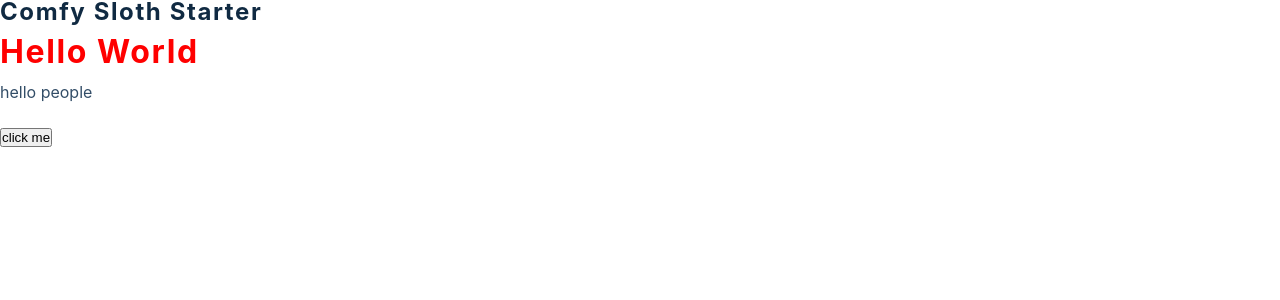
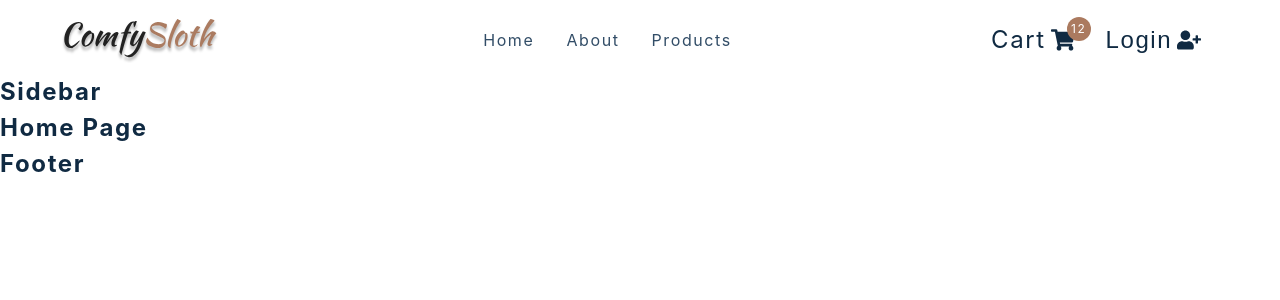
Before and after one commit to Quangnguyenz/reactjs-store, a React (Create React App) app: page / in a window 1280 px wide. Shown: the top 300 px of the page. Built offline with nearby package versions, Linux system fonts and the light colour scheme; the HTML template or start-up script is replaced by a standard one.

Commit message:
Added a few components to the home page

```diff
--- a/src/App.js
+++ b/src/App.js
@@ -1,32 +1,38 @@
 import React from 'react'
 import { BrowserRouter as Router, Switch, Route } from 'react-router-dom'
 import { Navbar, Sidebar, Footer } from './components'
-
-import styled from 'styled-components'
-
-import Testing from './testing'
-
-const Button = styled.button`
-background: green;
-color: white;`
-
-const Container = styled.div`
-background: red;
-color: white;
-font-size: 2rem;
-.hero{
-  font-size: 8rem;
-  background: pink;
-}
-
-`
+import { Home, Products, SingleProduct, About, Cart, Error, Checkout, Private } from './pages'
 
 function App() {
   return (
-    <div>
-      <h4>comfy sloth starter</h4>
-      <Testing />
-    </div>)
+    <Router>
+      <Navbar></Navbar>
+      <Sidebar></Sidebar>
+      <Switch>
+        <Route exact path='/'>
+          <Home></Home>
+        </Route>
+        <Route exact path='/about'>
+          <About></About>
+        </Route>
+        <Route exact path='/cart'>
+          <Cart></Cart>
+        </Route>
+        <Route exact path='/products'>
+          <Products></Products>
+        </Route>
+        <Route exact path='/products/:id' children={<SingleProduct />}>
+        </Route>
+        <Route exact path='/checkout'>
+          <Checkout></Checkout>
+        </Route>
+        <Route exact path='*'>
+          <Error></Error>
+        </Route>
+      </Switch>
+      <Footer />
+    </Router>
+  )
 }
 
 export default App
--- a/src/components/CartButtons.js
+++ b/src/components/CartButtons.js
@@ -7,7 +7,20 @@ import { useCartContext } from '../context/cart_context'
 import { useUserContext } from '../context/user_context'
 
 const CartButtons = () => {
-  return <h4>cart buttons </h4>
+  return (
+    <Wrapper className='cart-btn-wrapper'>
+      <Link to="/cart" className='cart-btn'>
+        Cart
+        <span className='cart-container'>
+          <FaShoppingCart></FaShoppingCart>
+          <span className='cart-value'>12</span>
+        </span>
+      </Link>
+      <button type='button' className='auth-btn'>
+        Login <FaUserPlus />
+      </button>
+    </Wrapper>
+  )
 }
 
 const Wrapper = styled.div`
--- a/src/components/Navbar.js
+++ b/src/components/Navbar.js
@@ -9,7 +9,31 @@ import { useProductsContext } from '../context/products_context'
 import { useUserContext } from '../context/user_context'
 
 const Nav = () => {
-  return <h4>navbar</h4>
+  return (
+    <NavContainer>
+      <div className="nav-center">
+        <div className='nav-header'>
+          <Link to='/'>
+            <img src={logo} alt="comfy sloth" />
+          </Link>
+          <button className='nav-toggle' type='button'>
+            <FaBars></FaBars>
+          </button>
+        </div>
+        <ul className="nav-links">
+          {links.map((link) => {
+            const { id, text, url } = link
+            return (
+              <li ley={id}>
+                <Link to={url}>{text}</Link>
+              </li>
+            )
+          })}
+        </ul>
+        <CartButtons></CartButtons>
+      </div>
+    </NavContainer>
+  )
 }
 
 const NavContainer = styled.nav`
--- a/src/pages/index.js
+++ b/src/pages/index.js
@@ -0,0 +1,11 @@
+import Home from './HomePage'
+import Products from './ProductsPage'
+import SingleProduct from './SingleProductPage'
+import About from './AboutPage'
+import Cart from './CartPage'
+import Error from './ErrorPage'
+import Checkout from './CheckoutPage'
+import Private from './PrivateRoute'
+
+
+export { Home, Products, SingleProduct, About, Cart, Error, Checkout, Private }
--- a/src/testing.js
+++ /dev/null
@@ -1,20 +0,0 @@
-import React from 'react'
-import styled from 'styled-components'
-
-function Testing() {
-    return (
-        <Wrapper>
-            <h3>Hello world</h3>
-            <p>hello people</p>
-            <button>click me</button>
-        </Wrapper>
-    )
-}
-
-const Wrapper = styled.section`
-h3{
-    color: red;
-}
-`
-
-export default Testing
```
